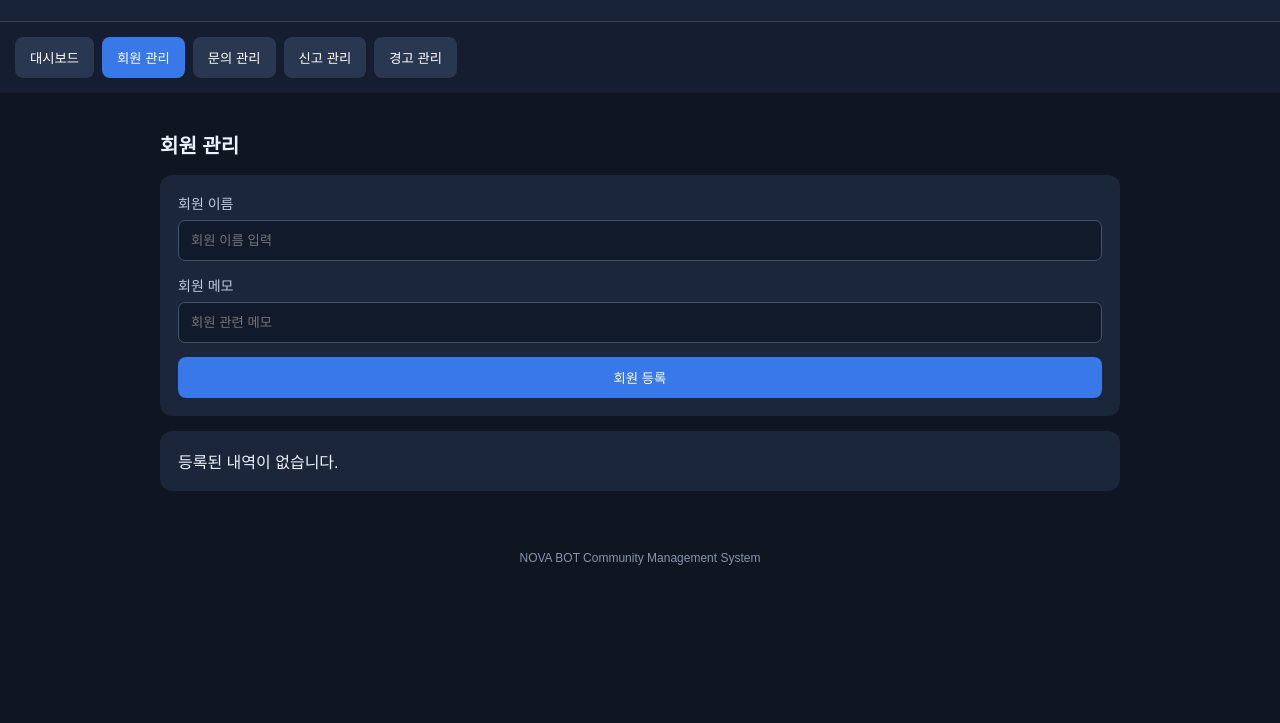
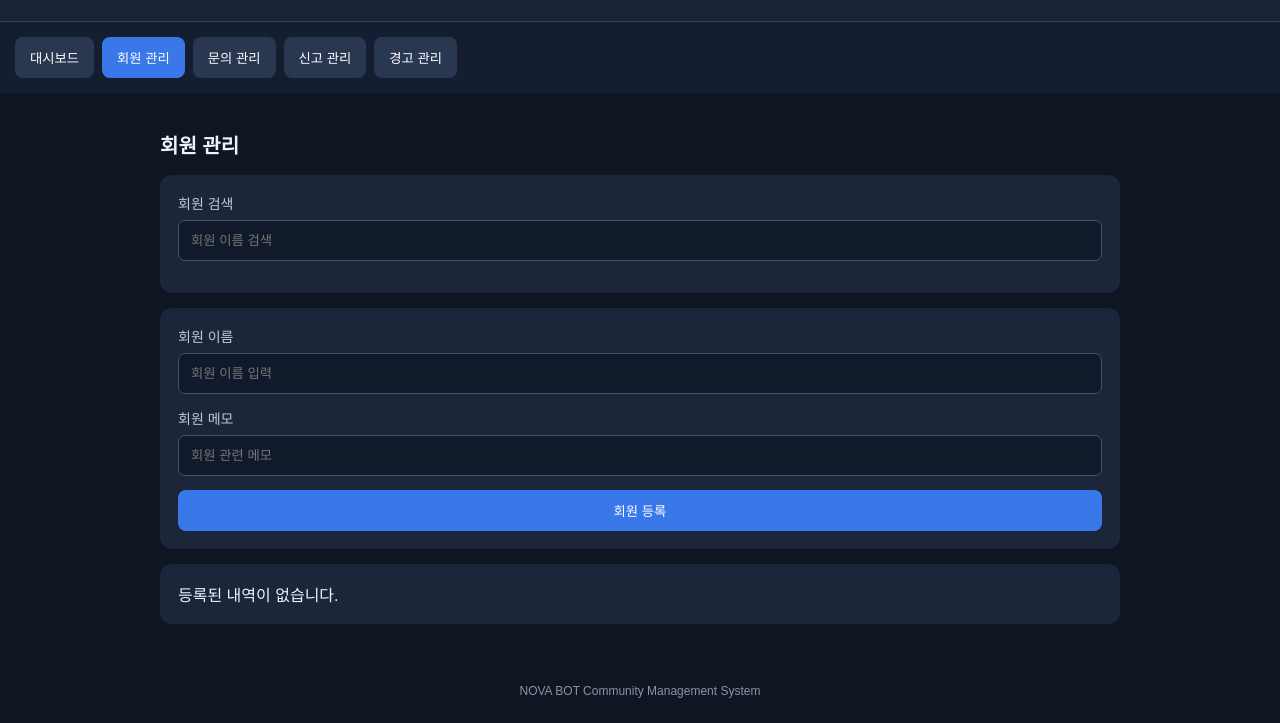
Before and after one commit to hsj917/nova-bot, a plain HTML site: page index.html in a window 1280 px wide. Both pictures are taken after a click on the button "회원 관리". Shown: the part 105-828 px from the top of the page. Before the commit the page ends 800 px from the top, so only its background shows below. Drawn offline with Linux system fonts and the light colour scheme.

Commit message:
Update index.html

```diff
--- a/index.html
+++ b/index.html
@@ -63,6 +63,10 @@ footer{text-align:center;color:#8794aa;padding:25px;font-size:12px}
 
 <section id="members" class="hidden">
 <h2>회원 관리</h2>
+<div class="panel">
+  <label>회원 검색</label>
+  <input id="memberSearch" placeholder="회원 이름 검색" oninput="searchMembers()">
+</div>
 <div class="panel">
 <form id="memberForm">
 <label>회원 이름</label>
@@ -154,8 +158,14 @@ button.classList.add("active");
 
 function drawList(elementId,key,fields){
   const list=document.getElementById(elementId);
-  const data=getData(key);
+  let data=getData(key);
 
+  if(key==="members"){
+  const query=document.getElementById("memberSearch").value.trim().toLowerCase();
+  data=data.filter(item=>
+    String(item.name || "").toLowerCase().includes(query)
+  );
+}
   if(!data.length){
     list.innerHTML='<div class="panel">등록된 내역이 없습니다.</div>';
     return;
```
